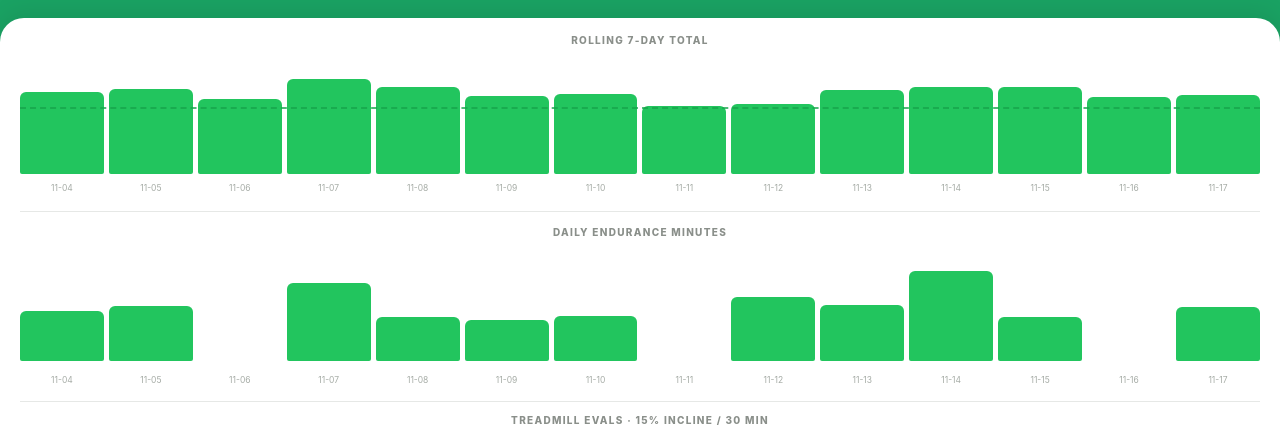
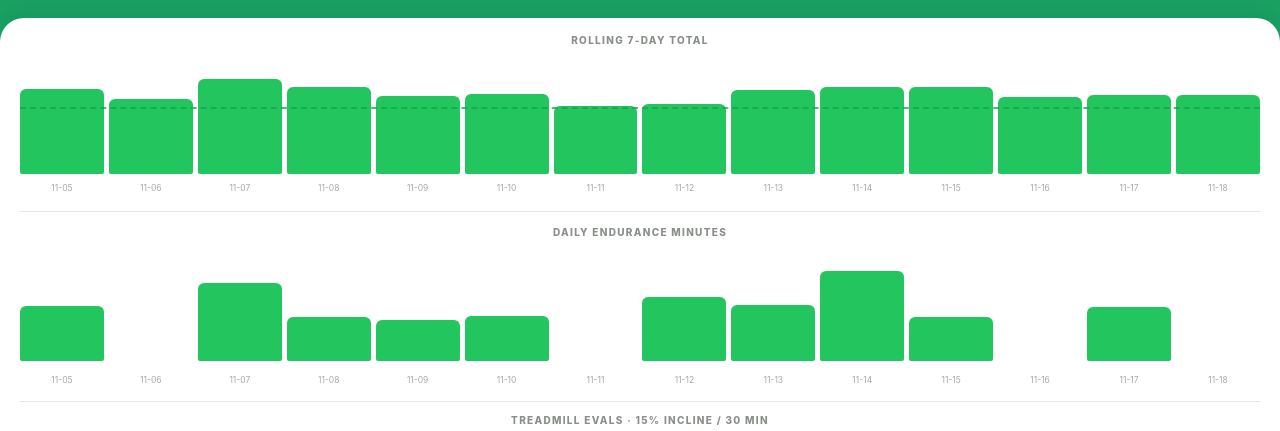
Before and after one commit to dk-cloud-agents/hung-report, a plain HTML site: page index.html in a window 1280 px wide. Shown: the part 322-753 px from the top of the page. Drawn offline with Linux system fonts and the light colour scheme.

Commit message:
[auto] endurance report 11-18 total 212

```diff
--- a/index.html
+++ b/index.html
@@ -105,11 +105,11 @@
 <script>
 const GOAL = 180;
 // Data: date + trailing-7-day total minutes. Update these to keep the report fresh.
-const dates   = ["11-04", "11-05", "11-06", "11-07", "11-08", "11-09", "11-10", "11-11", "11-12", "11-13", "11-14", "11-15", "11-16", "11-17"];
-const rolling = [222, 230, 200, 254, 234, 209, 216, 181, 187, 226, 234, 234, 206, 212];
+const dates   = ["11-05", "11-06", "11-07", "11-08", "11-09", "11-10", "11-11", "11-12", "11-13", "11-14", "11-15", "11-16", "11-17", "11-18"];
+const rolling = [230, 200, 254, 234, 209, 216, 181, 187, 226, 234, 234, 206, 212, 212];
 // Per-day endurance total minutes for the SAME dates as above (Zone 2 Volume col B).
 // populate at publish time — keep aligned one-to-one with dates[]/rolling[].
-const daily = [35.0, 38.0, 0.0, 54.0, 30.0, 28.0, 31.0, 0.0, 44.5, 39.2, 62.0, 30.0, 0.0, 37.3];
+const daily = [38.0, 0.0, 54.0, 30.0, 28.0, 31.0, 0.0, 44.5, 39.2, 62.0, 30.0, 0.0, 37.3, 0.0];
 
 const last = rolling[rolling.length-1];
 const met  = last >= GOAL;
```
